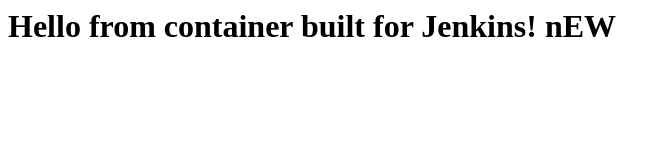
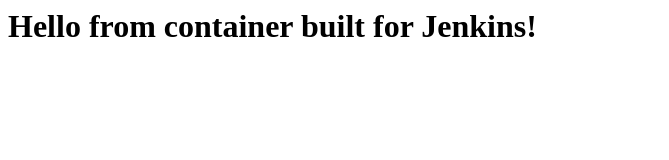
Before and after one commit to svasilevski/dob_jenkins, a plain HTML site: page index.html in a window 1280 px wide. Shown: the whole page, without its empty margins (0-669 px from the left). Drawn offline with Linux system fonts and the light colour scheme.

Commit message:
Update index.html

```diff
--- a/index.html
+++ b/index.html
@@ -1 +1 @@
-<h1>Hello from container built for Jenkins! nEW</h1>
+<h1>Hello from container built for Jenkins!</h1>
```
